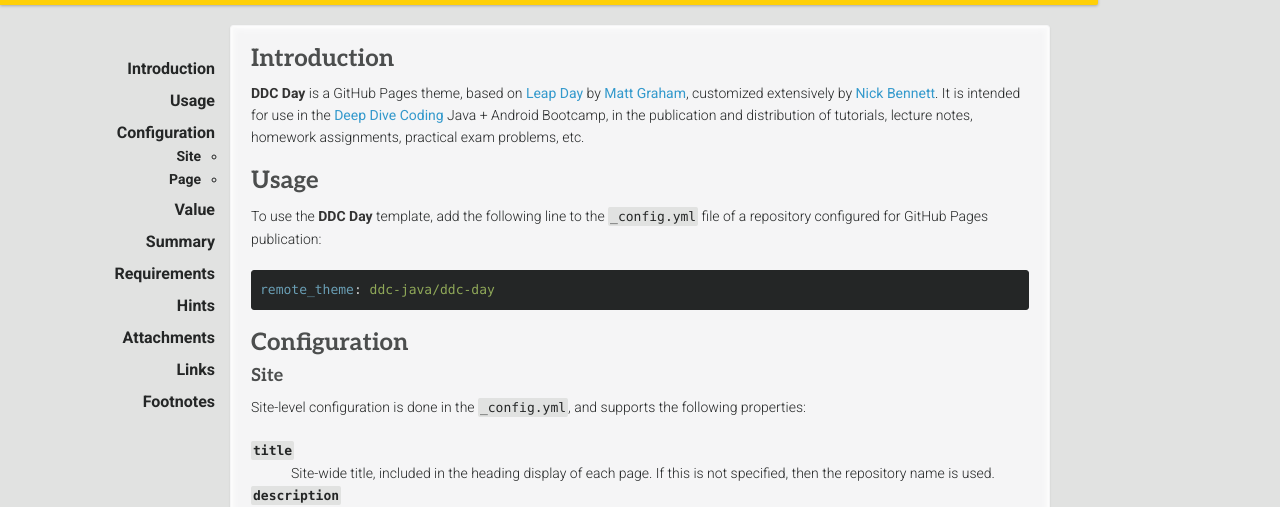
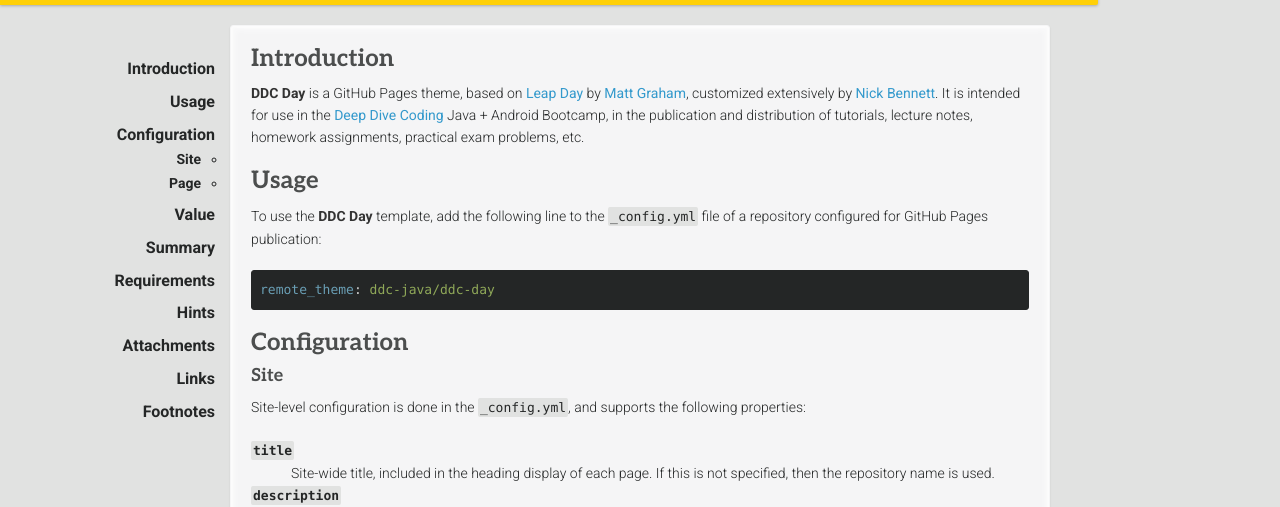
Before and after one commit to ddc-java/ddc-day, a Jekyll site: the page built from index.md, in a window 1280 px wide. Shown: the part 150-657 px from the top of the page. Built offline with Jekyll 4.4.1, drawn with Linux system fonts in a browser that asks for light colours; nearby versions of some CDN libraries; some web fonts are replaced.

Commit message:
Adjust side navigator line heights.

```diff
--- a/_sass/ddc-day.scss
+++ b/_sass/ddc-day.scss
@@ -378,7 +378,7 @@
 
         font-family: "Roboto", "Franklin Gothic Medium", Tahoma, sans-serif;
         padding: 0;
-        line-height: 1.0;
+        line-height: 1.05;
         margin-top: 1em;
 
         a {
@@ -408,7 +408,7 @@
           list-style-type: circle;
           direction: rtl;
           margin-right: 1em;
-          margin-top: 0.6em;
+          margin-top: 0.65em;
         }
 
         &.tag-h4, &.tag-h5, &.tag-h6 {
```
